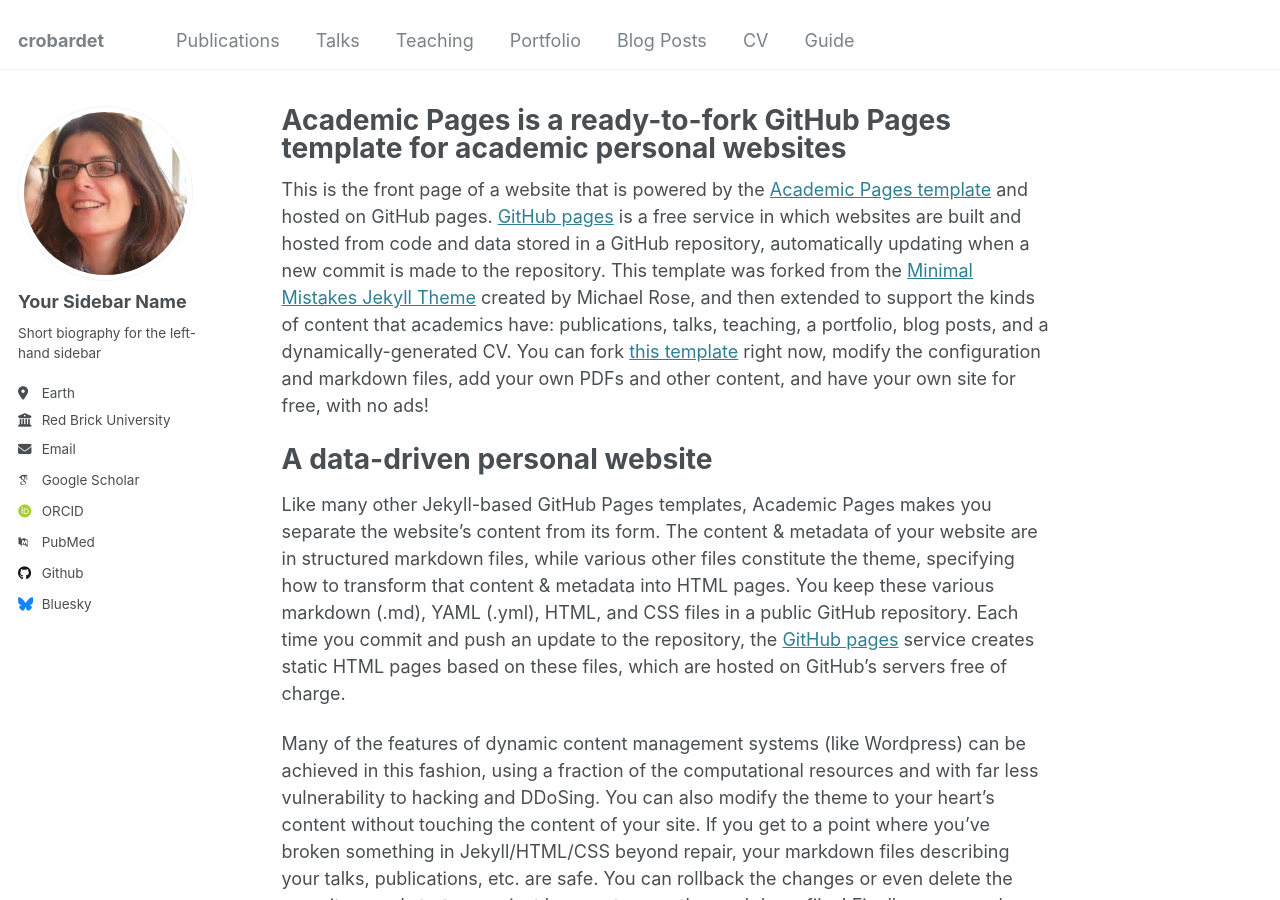
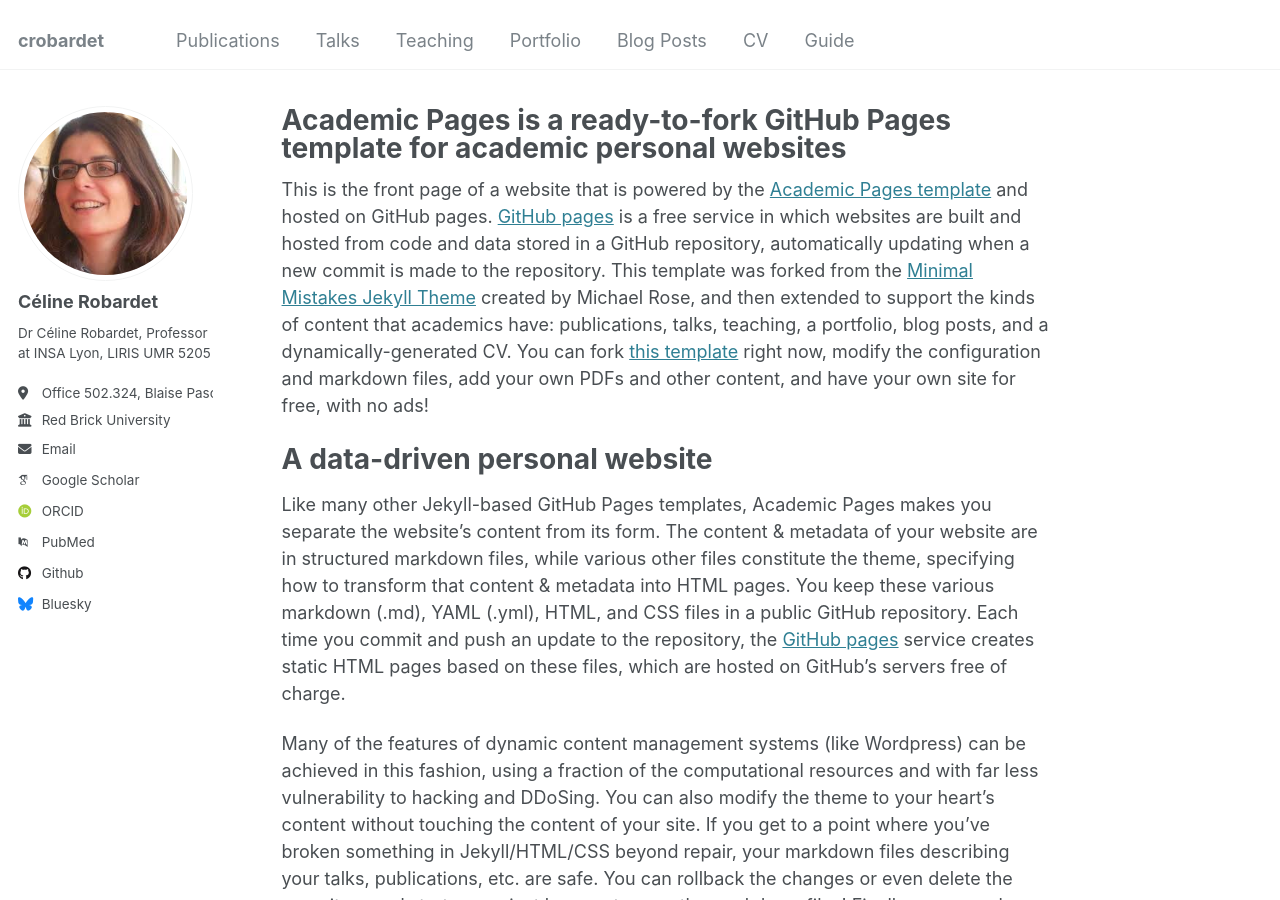
Before and after one commit to crobardet/crobardet.github.io, a Jekyll site: the page built from _pages/about.md, in a window 1280 px wide and 900 px high. Built offline with Jekyll 4.4.1, drawn with Linux system fonts in a browser that asks for light colours; some web fonts are replaced.

Commit message:
Update _config.yml

```diff
--- a/_config.yml
+++ b/_config.yml
@@ -22,10 +22,10 @@
 author:
   # Biographic information
   avatar           : "celine.jpeg"
-  name             : "Your Sidebar Name"
+  name             : "Céline Robardet"
   pronouns         : # example: "she/her"
-  bio              : "Short biography for the left-hand sidebar"
-  location         : "Earth"
+  bio              : "Dr Céline Robardet, Professor at INSA Lyon, LIRIS UMR 5205"
+  location         : "Office 502.324, Blaise Pascal Building, 20 avenue Albert Einstein, 69621 Villeurbanne cedex"
   employer         : "Red Brick University"
   uri              : # URL
   email            : "none@example.org"
```
